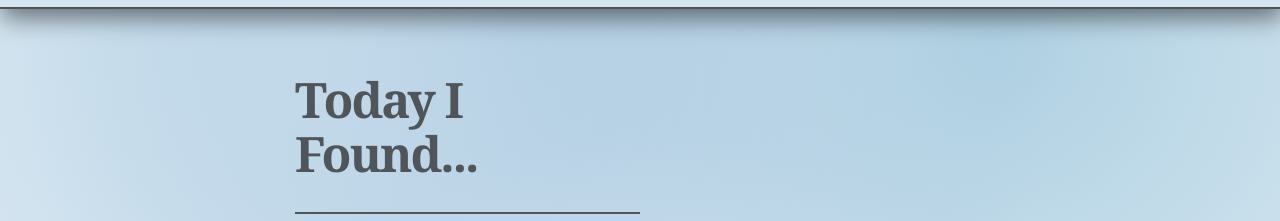
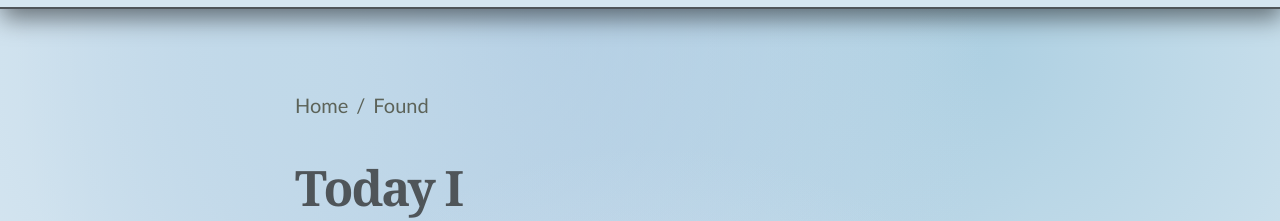
Before and after one commit to bradarnst/astro-glyptodon, an Astro site: page /finds/1 in a window 1280 px wide. Shown: the part 45-266 px from the top of the page. Built offline with nearby package versions, Linux system fonts and the light colour scheme; Astro itself is replaced by a stand-in of ours; a web font is replaced by a local one.

Commit message:
feat: Added breadcrumbs

```diff
--- /dev/null
+++ b/src/components/Breadcrumbs.astro
@@ -0,0 +1,69 @@
+---
+interface Props {
+  path: string[];
+}
+
+const { path } = Astro.props;
+
+function ucFirst(str: string) {
+  return str.charAt(0).toUpperCase() + str.slice(1);
+}
+---
+
+<nav aria-label="Breadcrumb" class="breadcrumbs">
+  <ol>
+    <li><a href="/">Home</a></li>
+    {path.map((item, index) => (
+      <li>
+        {index === path.length - 1 ? (
+          <span aria-current="page">{ucFirst(item)}</span>
+        ) : (
+          <a href={`/${path.slice(0, index + 1).join('/')}`}>{ucFirst(item)}</a>
+        )}
+      </li>
+    ))}
+  </ol>
+</nav>
+
+<style>
+  .breadcrumbs {
+    margin: 1rem 0 2rem;
+    font-size: 0.9rem;
+  }
+
+  .breadcrumbs ol {
+    list-style: none;
+    padding: 0;
+    margin: 0;
+    display: flex;
+    flex-wrap: wrap;
+    gap: 0.5rem;
+  }
+
+  .breadcrumbs li {
+    display: flex;
+    align-items: center;
+  }
+
+  .breadcrumbs li:not(:last-child)::after {
+    content: "/";
+    margin-left: 0.5rem;
+    color: var(--color-text-muted);
+  }
+
+  .breadcrumbs a {
+    color: var(--color-text-muted);
+    text-decoration: none;
+    transition: color 0.2s;
+  }
+
+  .breadcrumbs a:hover {
+    color: var(--color-link);
+    text-decoration: underline;
+  }
+
+  .breadcrumbs [aria-current="page"] {
+    color: var(--color-text-muted);
+    font-weight: 500;
+  }
+</style>
--- a/src/layouts/PageLayout.astro
+++ b/src/layouts/PageLayout.astro
@@ -1,5 +1,6 @@
 ---
 import Layout from "./Layout.astro";
+import Breadcrumbs from "@components/Breadcrumbs.astro";
 import type { CollectionEntry } from "astro:content";
 
 interface Props {
@@ -9,9 +10,12 @@ interface Props {
 }
 
 const { title, description, image } = Astro.props;
+const pathname = new URL(Astro.request.url).pathname;
+const path = pathname.split('/').filter(segment => segment !== '');
 ---
 
 <Layout title={title} description={description} image={image}>
+  {path.length > 0 && <Breadcrumbs path={path} />}
   <article class="page-content">
     {title && <h1>{title}</h1>}
     {title && <hr/>}
--- a/src/pages/finds/[page].astro
+++ b/src/pages/finds/[page].astro
@@ -1,9 +1,10 @@
 ---
 import { getCollection } from 'astro:content';
 import type { GetStaticPathsOptions } from 'astro';
-import Layout from '../../layouts/Layout.astro';
-import LinkCard from '../../components/LinkCard.astro';
-import Pagination from '../../components/Pagination.astro';
+import Breadcrumbs from '@components/Breadcrumbs.astro';
+import Layout from '@layouts/Layout.astro';
+import LinkCard from '@components/LinkCard.astro';
+import Pagination from '@components/Pagination.astro';
 
 export async function getStaticPaths({ paginate }: GetStaticPathsOptions) {
   const allFinds = await getCollection('finds');
@@ -23,6 +24,7 @@ const pageTitle = page.currentPage === 1 ? 'Today I Found...' : `Today I Found..
 
 <Layout title={pageTitle}>
   <div class="page-content">
+    <Breadcrumbs path={['Found']} />
     <h1>Today I Found...</h1>
     <hr/>
 
--- a/src/pages/posts/[slug].astro
+++ b/src/pages/posts/[slug].astro
@@ -1,6 +1,7 @@
 ---
 import { getCollection } from 'astro:content';
-import Layout from '../../layouts/Layout.astro';
+import Breadcrumbs from '@components/Breadcrumbs.astro';
+import Layout from '@layouts/Layout.astro';
 import { formatDate } from '../../utils/date';
 import { render } from 'astro:content';
 
@@ -19,6 +20,7 @@ const { Content } = await render(post);
 ---
 
 <Layout title={post.data.title} description={post.data.description}>
+  <Breadcrumbs path={['posts', post.data.title]} />
   <article class="page-content">
     <header class="post-header">
       <h1>{post.data.title}</h1>
```
Also changed, not shown: src/pages/posts/[page].astro (+5 -3 lines).
